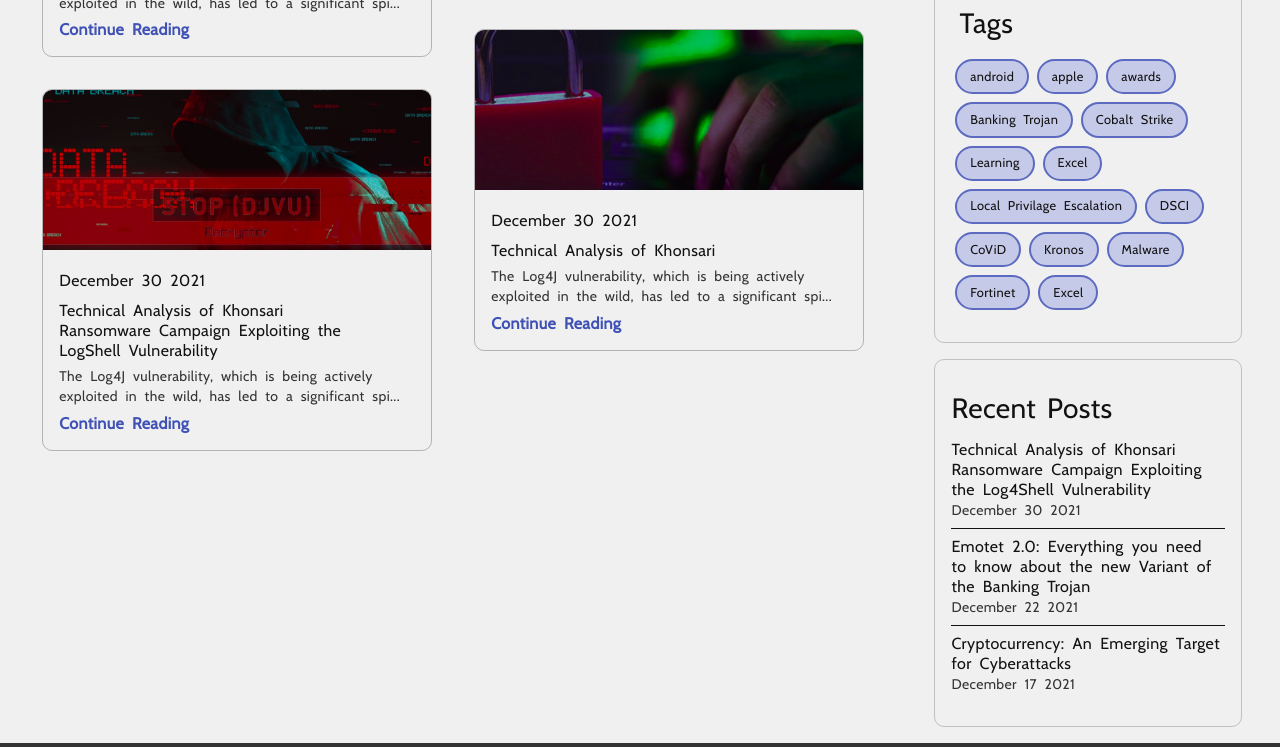
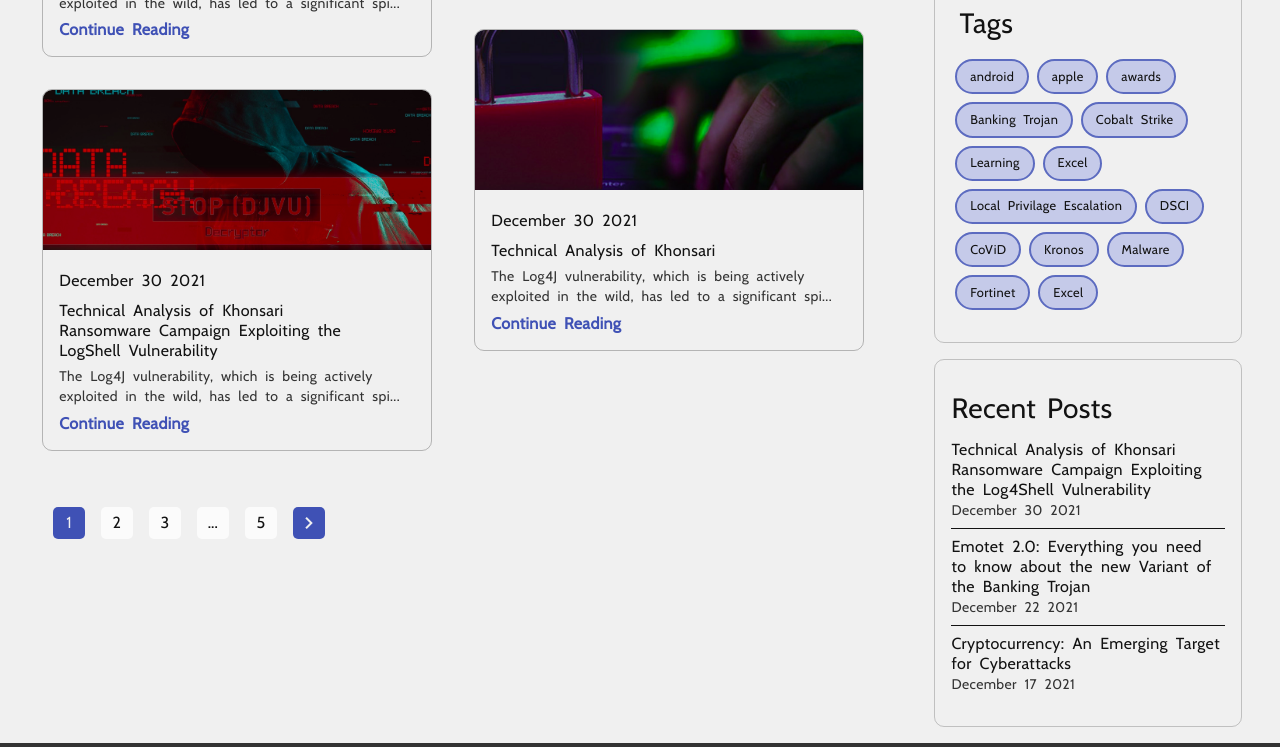
Before and after one commit to akshatmittal61/techsnap-blogs, a plain HTML site: page index.html in a window 1280 px wide. Shown: the part 1069-1816 px from the top of the page. Drawn offline with nearby package versions, Linux system fonts and the light colour scheme; a script that the page names is missing.

Commit message:
Added buttons

```diff
--- a/index.html
+++ b/index.html
@@ -74,6 +74,16 @@
 					<div class="blogs-container">
 						<div class="blogs-layout"></div>
 					</div>
+				</div>
+				<div class="buttons">
+					<button class="icon-btn icon-btn-active">1</button>
+					<button class="icon-btn">2</button>
+					<button class="icon-btn">3</button>
+					<button class="icon-btn">...</button>
+					<button class="icon-btn">5</button>
+					<button class="icon-btn icon-btn-active">
+						<span class="material-icons">chevron_right</span>
+					</button>
 				</div>
 			</div>
 			<div class="main-right">
--- a/style.css
+++ b/style.css
@@ -5,7 +5,9 @@
   box-sizing: border-box;
   scroll-behavior: smooth; }
 
-:root, *::before {
+:root,
+*::before,
+*::after {
   --bgcolor: #f0f0f0;
   --bgcolor-400: #d2d2d2;
   --bgcolor-100: #e1e1e1;
@@ -654,12 +656,18 @@ button {
 .blogs {
   width: 100%;
   padding: 0.5rem;
-  margin: 1rem; }
+  margin: 1rem;
+  display: flex;
+  justify-content: center;
+  align-items: center; }
   .blogs-container {
     padding: 0.5rem; }
   .blogs-layout {
     column-gap: 0;
     column-count: 2; }
+    @media (max-width: 672px) {
+      .blogs-layout {
+        column-count: 1; } }
   .blogs .blog {
     width: 95%;
     height: auto;
@@ -696,12 +704,33 @@ button {
       padding: 0.5rem 1rem 1rem 1rem;
       color: var(--indigo);
       font-weight: 700; }
-  @media (max-width: 576px) {
-    .blogs .responsive-masonry {
-      column-count: 1; } }
-  @media (min-width: 576px) {
-    .blogs .responsive-masonry {
-      column-count: 2; } }
+
+.buttons {
+  width: 90%;
+  margin: 0 auto;
+  display: flex; }
+  @media (max-width: 672px) {
+    .buttons {
+      width: 75%; } }
+  .buttons .icon-btn {
+    width: 2rem;
+    height: 2rem;
+    display: flex;
+    justify-content: center;
+    align-items: center;
+    margin: 0.5rem;
+    padding: 0.5rem;
+    background-color: rgba(255, 255, 255, 0.75);
+    border-radius: 5px;
+    transition: all var(--transition-time) ease-in-out; }
+    .buttons .icon-btn:hover {
+      background-color: rgba(255, 255, 255, 0.8); }
+    body.dark .buttons .icon-btn {
+      background-color: rgba(0, 0, 0, 0.75); }
+    .buttons .icon-btn-active,
+    body.dark .buttons .icon-btn-active {
+      background-color: var(--indigo);
+      color: #f0f0f0; }
 
 .main-right-box {
   width: 80%;
@@ -726,7 +755,7 @@ button {
     position: relative;
     padding: 0; }
     .main-right-box-search input {
-      padding: 0.5rem 2rem;
+      padding: 0.5rem 0.5rem 0.5rem 2rem;
       margin: 0; }
     .main-right-box-search::before {
       content: attr(data-icon);
```
